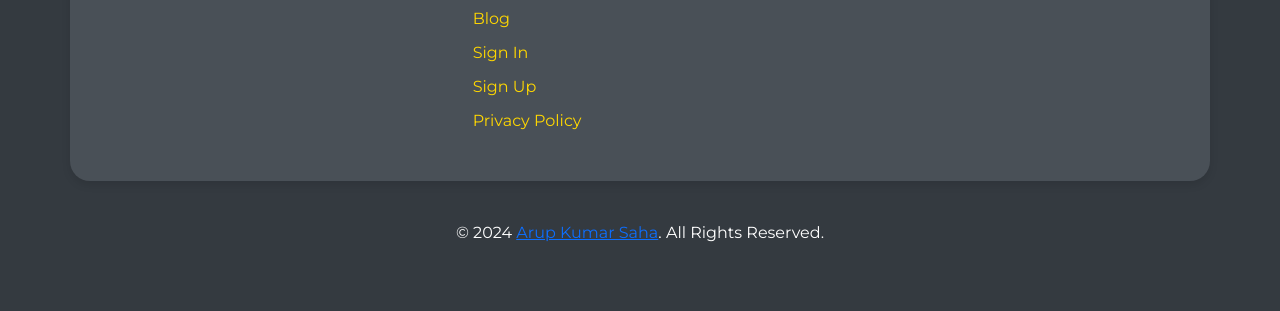
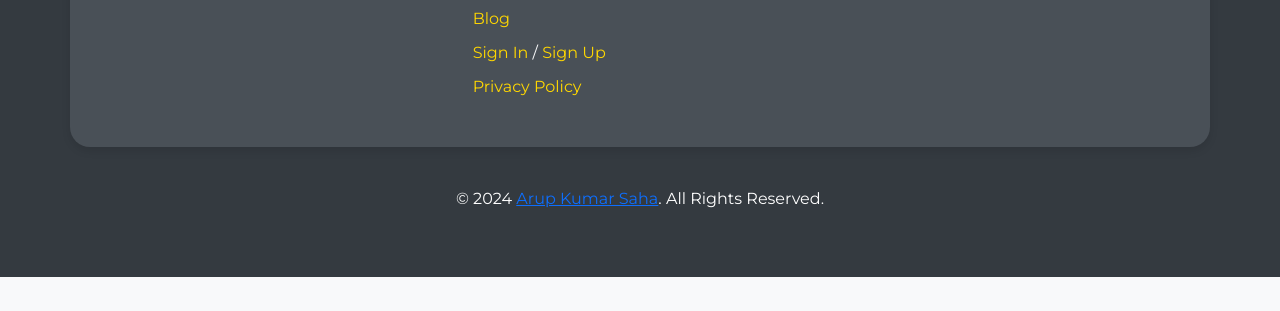
Before and after one commit to arupkumarsaha0/project, a plain HTML site: page blog.html in a window 1280 px wide. Shown: the part 1628-1939 px from the top of the page. After the commit the page ends 1905 px from the top, so only its background shows below. Drawn offline with nearby package versions, Linux system fonts and the light colour scheme.

Commit message:
link design

```diff
--- a/blog.html
+++ b/blog.html
@@ -331,8 +331,7 @@
                         <li><a href="index.html#portfolio">Portfolio</a></li>
                         <li><a href="index.html#contact">Contact</a></li>
                         <li><a href="blog.html">Blog</a></li>
-                        <li><a href="signin.html">Sign In</a></li>
-                        <li><a href="signup.html">Sign Up</a></li>
+                        <li><a href="signin.html">Sign In</a> / <a href="signup.html">Sign Up</a></li>
                         <li><a href="privacypolicy.html">Privacy Policy</a></li>
                     </ul>
                 </div>
```
Also changed, not shown: index.html (+1 -2 lines).
